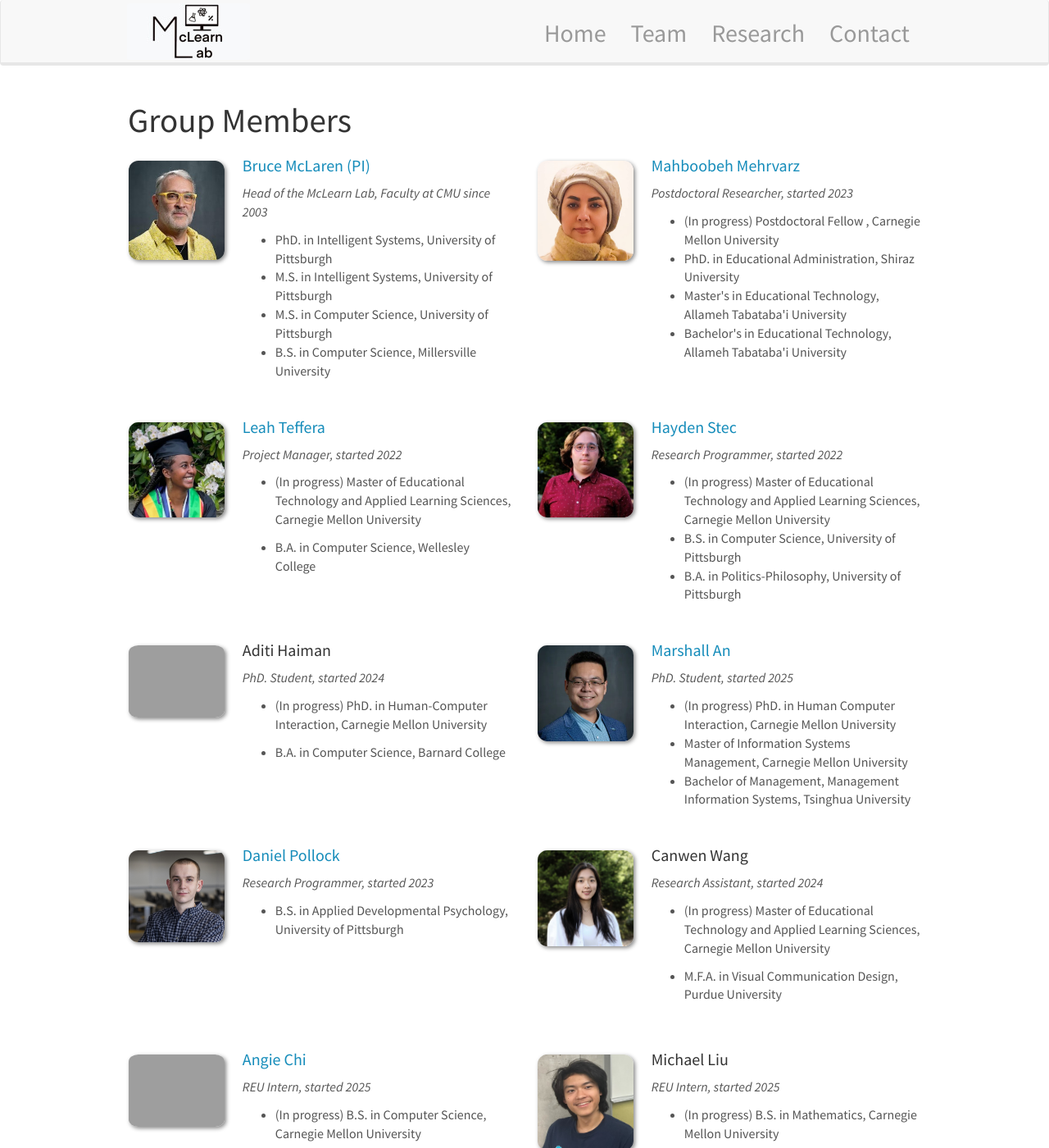
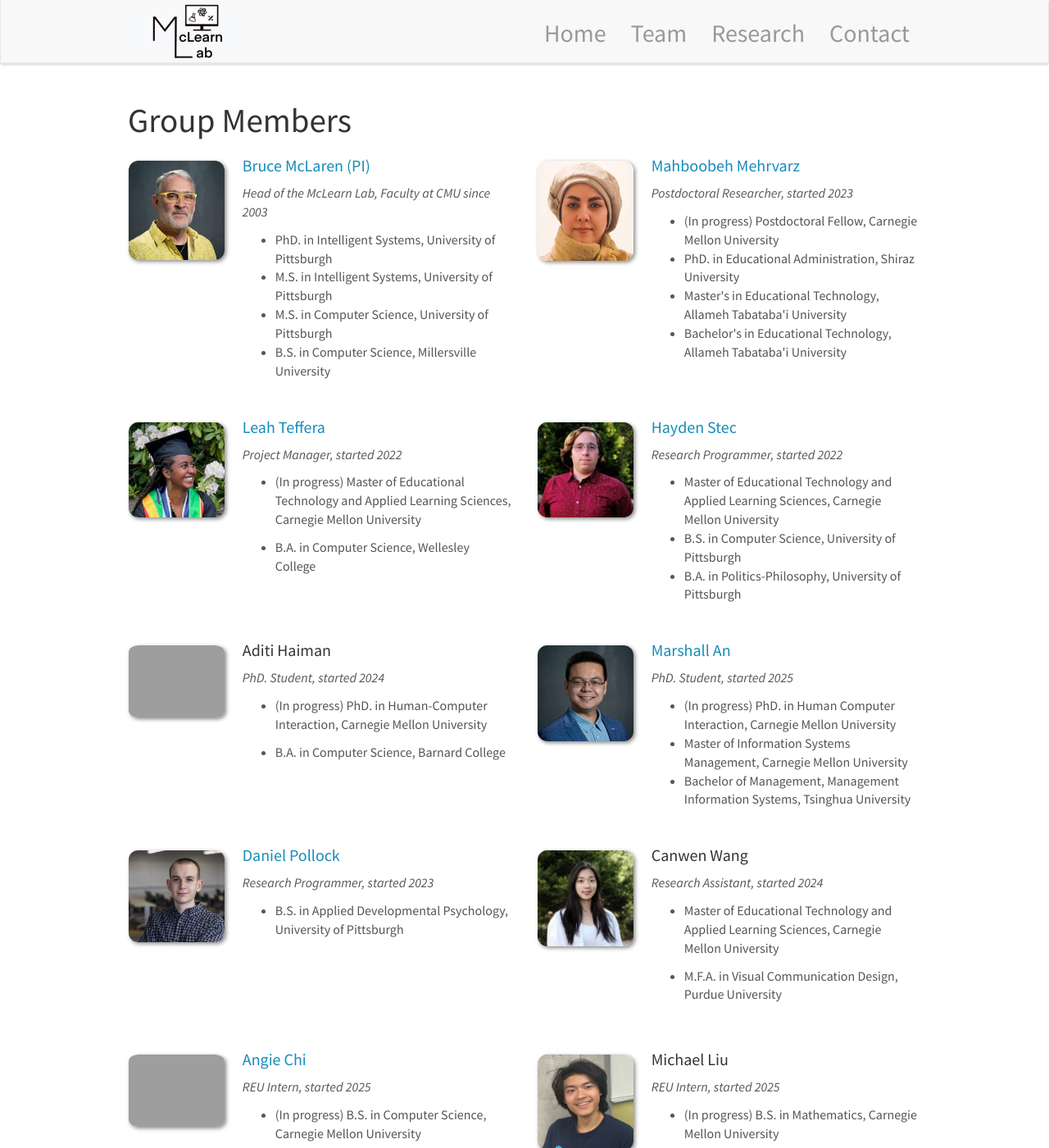
Before and after one commit to McLearn-Lab/McLearn-Lab.github.io, a Jekyll site: the page built from _pages/team.md, in a window 1280 px wide and 1400 px high. Shown: the whole window at 82% size. Built offline with Jekyll 4.4.1, drawn with Linux system fonts in a browser that asks for light colours; nearby versions of some CDN libraries.

Commit message:
hayden and canwen graduated yayyyy

```diff
--- a/_data/team_members.yml
+++ b/_data/team_members.yml
@@ -23,7 +23,7 @@
   info: Postdoctoral Researcher, started 2023
   site: https://scholar.google.com/citations?user=C3Gg9cwAAAAJ&hl=en
   number_educ: 4
-  education1: (In progress) Postdoctoral Fellow , Carnegie Mellon University
+  education1: (In progress) Postdoctoral Fellow, Carnegie Mellon University
   education2: PhD. in Educational Administration, Shiraz University
   education3: Master's in Educational Technology, Allameh Tabataba'i University
   education4: Bachelor's in Educational Technology, Allameh Tabataba'i University
@@ -43,7 +43,7 @@
   info: Research Programmer, started 2022
   site: https://www.linkedin.com/in/hayden-stec/
   number_educ: 3
-  education1: (In progress) Master of Educational Technology and Applied Learning Sciences, Carnegie Mellon University
+  education1: Master of Educational Technology and Applied Learning Sciences, Carnegie Mellon University
   education2: B.S. in Computer Science, University of Pittsburgh
   education3: B.A. in Politics-Philosophy, University of Pittsburgh
 
@@ -77,7 +77,7 @@
   photo: canwen-wang.jpg
   info: Research Assistant, started 2024
   number_educ: 2
-  education1: (In progress) Master of Educational Technology and Applied Learning Sciences, Carnegie Mellon University
+  education1: Master of Educational Technology and Applied Learning Sciences, Carnegie Mellon University
   education2: M.F.A. in Visual Communication Design, Purdue University
 
 - name: Angie Chi
@@ -92,6 +92,7 @@
   info: REU Intern, started 2025
   number_educ: 1
   education1: (In progress) B.S. in Mathematics, Carnegie Mellon University
+
 - name: "Interested in working with our lab?"
   photo: rock.jpg
   info: Visit our <a href="http://www.cs.cmu.edu/~bmclaren/mclearnlab/contact">contact page!</a>
```
